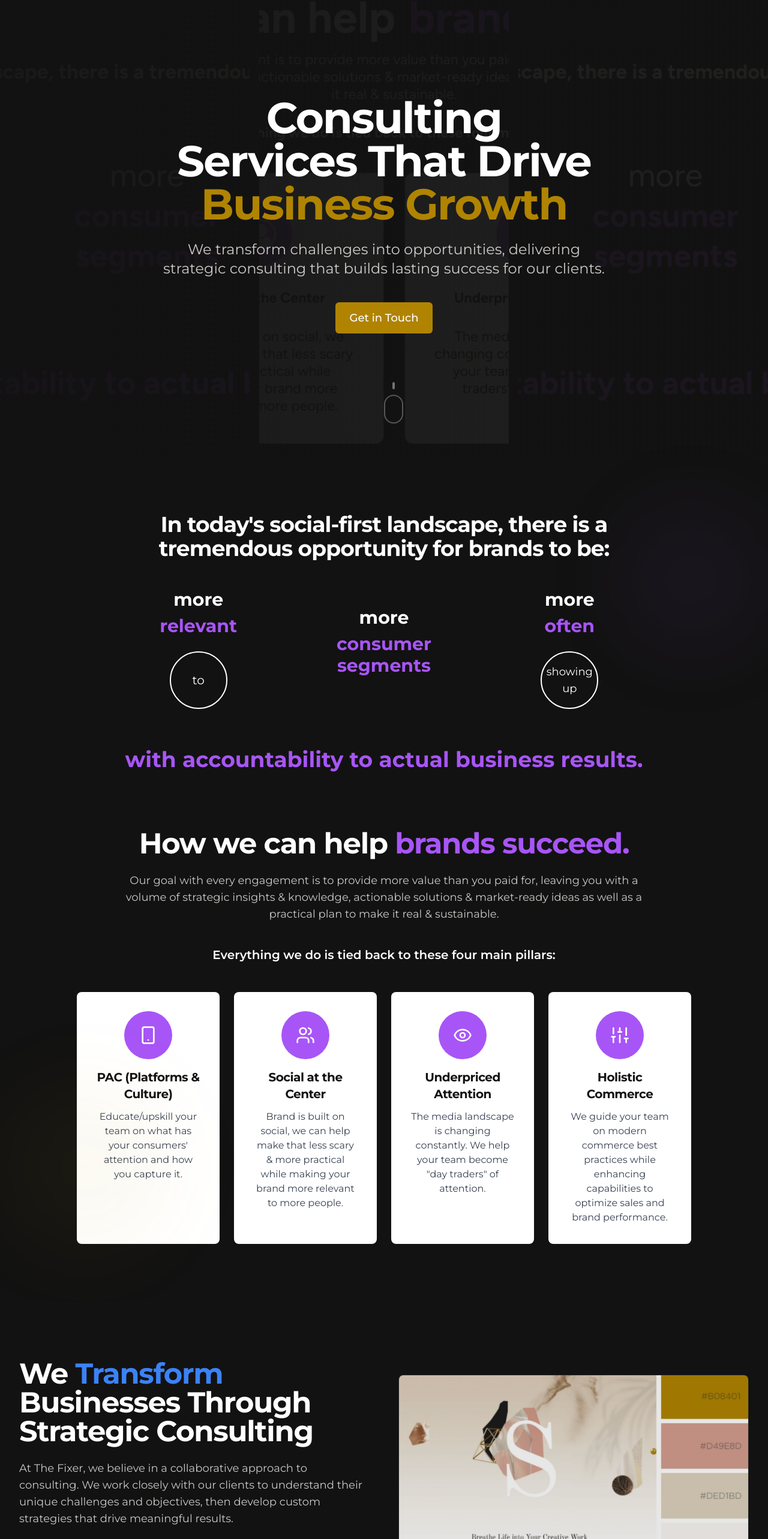
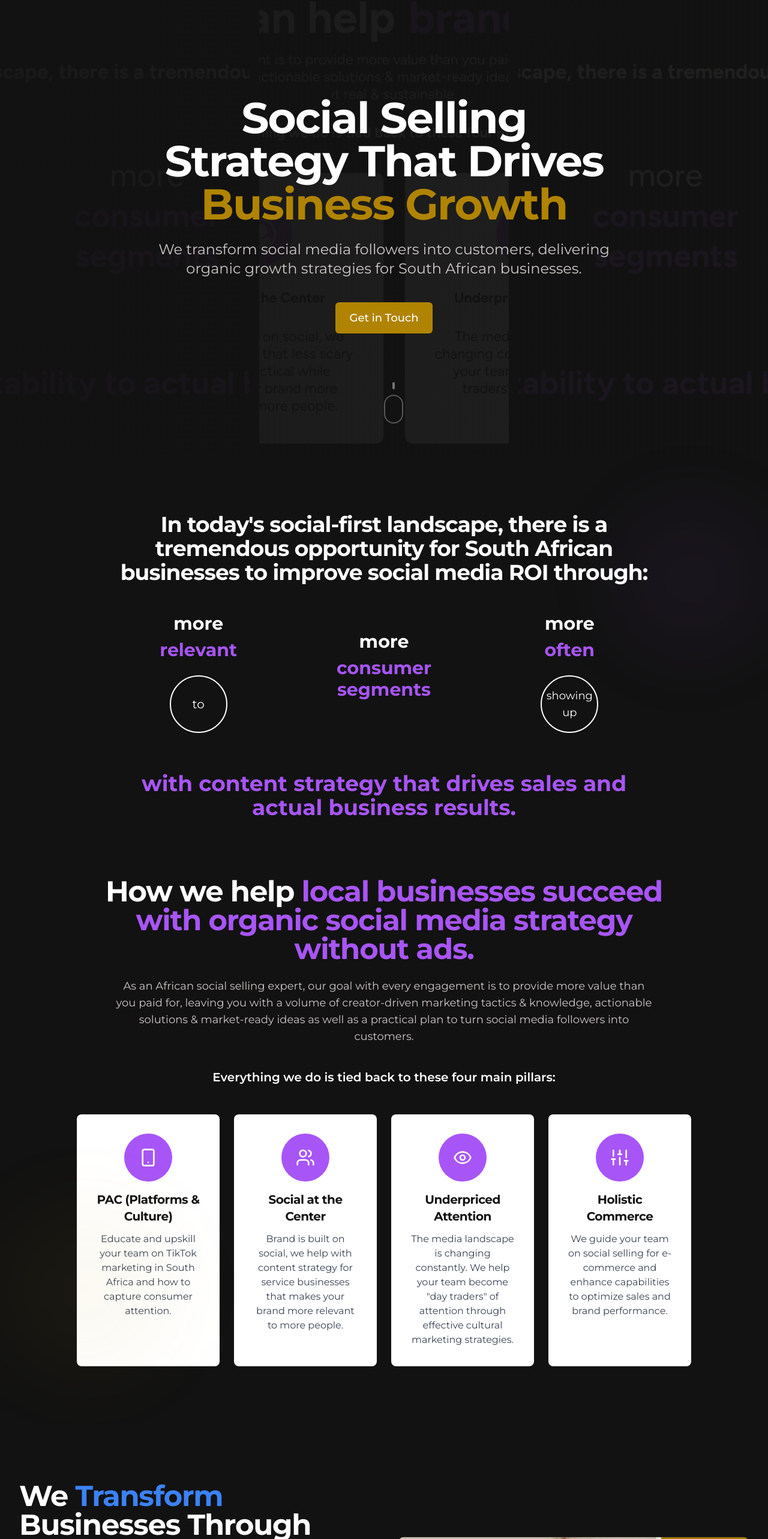
Before and after one commit to TheFixerCo/thefixerco, a React (Vite) app: page / in a window 1280 px wide. Shown: the part 234-2800 px from the top of the page at 60% size. Built offline with nearby package versions, Linux system fonts and the light colour scheme.

Commit message:
Incorporate SEO keywords
Update website content to include relevant SEO keywords.

```diff
--- a/index.html
+++ b/index.html
@@ -4,11 +4,12 @@
   <head>
     <meta charset="UTF-8" />
     <meta name="viewport" content="width=device-width, initial-scale=1.0" />
-    <title>The Fixer Co</title>
-    <meta name="description" content="Strategic consulting services that drive business growth" />
+    <title>The Fixer Co | Social Media Consultant South Africa</title>
+    <meta name="description" content="Strategic social selling and content marketing services in South Africa. We help businesses turn social media followers into customers with organic growth strategies." />
     <meta name="author" content="The Fixer Co" />
     <link rel="icon" type="image/png" href="/lovable-uploads/b361399a-6af3-4332-8b41-7903efdc4b9b.png" />
     <meta property="og:image" content="/og-image.png" />
+    <meta name="keywords" content="social selling strategy, content marketing South Africa, organic social media growth, TikTok marketing expert, social media conversion, creator partnerships, cultural marketing strategy, social media consultant South Africa" />
   </head>
 
   <body>
--- a/src/components/AboutSection.tsx
+++ b/src/components/AboutSection.tsx
@@ -33,15 +33,15 @@ const AboutSection = () => {
         <div ref={sectionRef} className="grid grid-cols-1 lg:grid-cols-2 gap-12 items-center">
           <div className="animate-on-scroll opacity-0 translate-y-10 transition-all duration-700">
             <h2 className="text-4xl md:text-5xl font-bold mb-6 text-white">
-              We <span className="text-fixer-blue">Transform</span> Businesses Through Strategic Consulting
+              We <span className="text-fixer-blue">Transform</span> Businesses Through Content Marketing in South Africa
             </h2>
 
             <p className="text-lg mb-6 text-fixer-light/80">
-              At The Fixer, we believe in a collaborative approach to consulting. We work closely with our clients to understand their unique challenges and objectives, then develop custom strategies that drive meaningful results.
+              As the leading TikTok marketing expert in South Africa, we believe in a collaborative approach to creator partnerships. We work closely with our clients to develop cultural marketing strategies that understand their unique challenges and objectives, then develop custom social selling strategies that drive meaningful results.
             </p>
 
             <p className="text-lg mb-8 text-fixer-light/80">
-              Our team combines deep industry expertise with innovative thinking to help our clients navigate complex business landscapes and achieve sustainable growth.
+              Our team combines deep expertise in social media conversion with innovative thinking to help both B2B social selling and e-commerce clients navigate complex digital landscapes and achieve sustainable organic social media growth.
             </p>
 
             <div className="flex flex-wrap gap-4">
@@ -67,7 +67,7 @@ const AboutSection = () => {
               <div className="aspect-[4/3] rounded-lg overflow-hidden neo-blur">
                 <img
                   src="/lovable-uploads/5387a9b5-616f-4de1-ae11-ed1db9a864da.png"
-                  alt="Strategic consulting session"
+                  alt="Strategic social media consultant South Africa"
                   className="w-full h-full object-cover opacity-90"
                 />
               </div>
--- a/src/components/Hero.tsx
+++ b/src/components/Hero.tsx
@@ -79,11 +79,11 @@ const Hero = () => {
       <div className="container-custom relative z-10">
         <div className="max-w-3xl mx-auto text-center">
           <h1 ref={titleRef} className="font-bold text-balance mb-6">
-            Consulting Services That Drive <span className="text-fixer-gold">Business Growth</span>
+            Social Selling Strategy That Drives <span className="text-fixer-gold">Business Growth</span>
           </h1>
 
           <p ref={subtitleRef} className="text-xl md:text-2xl mb-10 text-fixer-light/80 text-balance">
-            We transform challenges into opportunities, delivering strategic consulting that builds lasting success for our clients.
+            We transform social media followers into customers, delivering organic growth strategies for South African businesses.
           </p>
 
           <button
--- a/src/components/HowWeWorkSection.tsx
+++ b/src/components/HowWeWorkSection.tsx
@@ -34,7 +34,7 @@ const HowWeWorkSection = () => {
           {/* Social-first opportunity section */}
           <div className="animate-on-scroll opacity-0 transition-all duration-700 mb-24 text-center max-w-4xl mx-auto">
             <h2 className="text-3xl md:text-4xl font-bold mb-12 text-white text-center">
-              In today's social-first landscape, there is a tremendous opportunity for brands to be:
+              In today's social-first landscape, there is a tremendous opportunity for South African businesses to improve social media ROI through:
             </h2>
 
             <div className="grid grid-cols-1 md:grid-cols-3 gap-8 items-center">
@@ -64,20 +64,20 @@ const HowWeWorkSection = () => {
             </div>
 
             <p className="text-3xl md:text-4xl font-bold mt-16 text-purple-500 text-center">
-              with accountability to actual business results.
+              with content strategy that drives sales and actual business results.
             </p>
           </div>
 
           {/* How we can help brands succeed section */}
           <div className="animate-on-scroll opacity-0 transition-all duration-700 text-center max-w-5xl mx-auto">
             <h2 className="text-4xl md:text-5xl font-bold mb-6 text-white">
-              How we can help <span className="text-purple-500">brands succeed.</span>
+              How we help <span className="text-purple-500">local businesses succeed with organic social media strategy without ads.</span>
             </h2>
 
             <p className="text-lg mb-10 text-fixer-light/80 max-w-4xl mx-auto">
-              Our goal with every engagement is to provide more value than you paid for, leaving you with a volume of
-              strategic insights & knowledge, actionable solutions & market-ready ideas as well as a practical plan to make
-              it real & sustainable.
+              As an African social selling expert, our goal with every engagement is to provide more value than you paid for,
+              leaving you with a volume of creator-driven marketing tactics & knowledge, actionable solutions & market-ready ideas
+              as well as a practical plan to turn social media followers into customers.
             </p>
 
             <p className="text-xl font-semibold mb-12">
@@ -92,7 +92,7 @@ const HowWeWorkSection = () => {
                 </div>
                 <h3 className="text-xl font-bold mb-3">PAC (Platforms & Culture)</h3>
                 <p className="text-gray-700">
-                  Educate/upskill your team on what has your consumers' attention and how you capture it.
+                  Educate and upskill your team on TikTok marketing in South Africa and how to capture consumer attention.
                 </p>
               </div>
 
@@ -103,7 +103,7 @@ const HowWeWorkSection = () => {
                 </div>
                 <h3 className="text-xl font-bold mb-3">Social at the Center</h3>
                 <p className="text-gray-700">
-                  Brand is built on social, we can help make that less scary & more practical while making your brand more relevant to more people.
+                  Brand is built on social, we help with content strategy for service businesses that makes your brand more relevant to more people.
                 </p>
               </div>
 
@@ -114,7 +114,7 @@ const HowWeWorkSection = () => {
                 </div>
                 <h3 className="text-xl font-bold mb-3">Underpriced Attention</h3>
                 <p className="text-gray-700">
-                  The media landscape is changing constantly. We help your team become "day traders" of attention.
+                  The media landscape is changing constantly. We help your team become "day traders" of attention through effective cultural marketing strategies.
                 </p>
               </div>
 
@@ -125,7 +125,7 @@ const HowWeWorkSection = () => {
                 </div>
                 <h3 className="text-xl font-bold mb-3">Holistic Commerce</h3>
                 <p className="text-gray-700">
-                  We guide your team on modern commerce best practices while enhancing capabilities to optimize sales and brand performance.
+                  We guide your team on social selling for e-commerce and enhance capabilities to optimize sales and brand performance.
                 </p>
               </div>
             </div>
--- a/src/components/ServicesSection.tsx
+++ b/src/components/ServicesSection.tsx
@@ -5,33 +5,33 @@ import { Lightbulb, BarChart3, LineChart, Layers, Globe, TrendingUp } from "luci
 const services = [
   {
     icon: <Lightbulb size={48} className="text-fixer-gold mb-4" />,
-    title: "Brand Strategy",
-    description: "Develop a compelling brand identity and positioning that resonates with your target audience and differentiates you from competitors."
+    title: "Social Selling Strategy",
+    description: "Develop compelling approaches to turn social media followers into customers through content that resonates with your target audience and differentiates you from competitors."
   },
   {
     icon: <BarChart3 size={48} className="text-fixer-gold mb-4" />,
-    title: "Business Analysis",
-    description: "Gain deep insights into your business operations and market position through comprehensive analysis and data-driven recommendations."
+    title: "Content Marketing South Africa",
+    description: "Gain deep insights into local market content preferences and position through comprehensive analysis and data-driven content strategy that drives sales."
   },
   {
     icon: <LineChart size={48} className="text-fixer-gold mb-4" />,
-    title: "Growth Planning",
-    description: "Create and execute strategic growth plans that scale your business and achieve sustainable, long-term success."
+    title: "Organic Social Media Growth",
+    description: "Create and execute strategic growth plans that scale your business with organic social media strategy without ads for sustainable, long-term success."
   },
   {
     icon: <Layers size={48} className="text-fixer-gold mb-4" />,
-    title: "Media Consulting",
-    description: "Optimize your media strategy and presence across traditional and digital channels to maximize reach and engagement."
+    title: "TikTok Marketing Expert",
+    description: "Optimize your TikTok marketing in South Africa with creator partnerships that maximize reach and engagement for all business types."
   },
   {
     icon: <Globe size={48} className="text-fixer-gold mb-4" />,
-    title: "Digital Transformation",
-    description: "Navigate digital disruption with innovative strategies that modernize your business and create competitive advantages."
+    title: "Cultural Marketing Strategy",
+    description: "Navigate African markets with innovative cultural marketing strategies that modernize your business and create competitive advantages."
   },
   {
     icon: <TrendingUp size={48} className="text-fixer-gold mb-4" />,
-    title: "Market Expansion",
-    description: "Enter new markets and territories with customized expansion strategies that mitigate risks and accelerate growth."
+    title: "B2B Social Selling",
+    description: "Enter new B2B markets with customized social selling for service businesses that mitigate risks and accelerate social media ROI improvement."
   }
 ];
 
@@ -69,10 +69,10 @@ const ServicesSection = () => {
       <div className="container-custom">
         <div className="section-heading">
           <h2 className="section-title">
-            Our <span className="text-fixer-blue">Services</span>
+            Our <span className="text-fixer-blue">Services</span> for South African Businesses
           </h2>
           <p className="section-subtitle">
-            Comprehensive consulting solutions designed to address your most critical business challenges and opportunities.
+            Comprehensive social media consulting solutions designed to address your most critical digital challenges and opportunities for growth.
           </p>
         </div>
 
```
